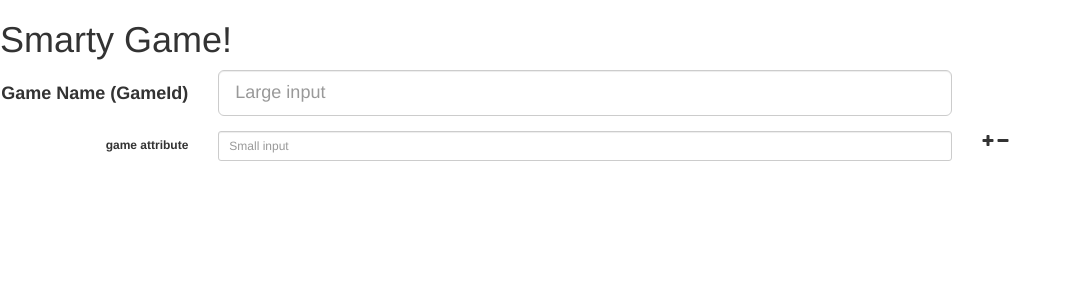
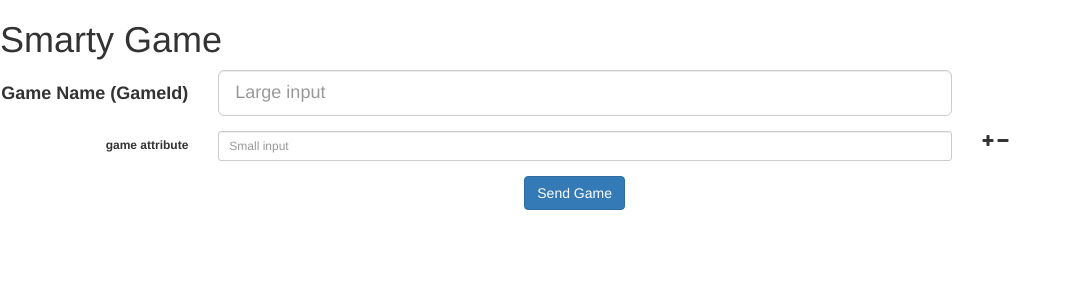
Before and after one commit to climberwb/flask_reports, a Flask app: template templates/hello.html in a window 1280 px wide. Shown: the top 300 px of the page, without its empty margins (0-1070 px from the left). Run offline with Flask 2, Linux system fonts and the light colour scheme; the template is opened without the code that fills it, so the values that code supplies are empty; some libraries are stand-ins or nearby versions.

Commit message:
added dry ajax function to interact with flask api

```diff
--- a/application.py
+++ b/application.py
@@ -56,6 +56,7 @@ def get_one_star(gameId):
 @app.route('/game', methods=['POST'])
 def add_star():
     games = db.games
+    print request.json
     gameId = request.json['gameId']
     general_game_attributes = request.json['generalGameAttributes']
     specific_game_attributes = request.json['specificGameAttributes']
--- a/templates/hello.html
+++ b/templates/hello.html
@@ -4,25 +4,29 @@
 </head>
 
 <body>
-    <h1>Smarty Game!</h1>
-
+  <h1 style="">Smarty Game</h1>
     <div class="form-horizontal" id="game-form">
       <div class="form-group form-group-lg">
         <label class="col-sm-2 control-label" for="formGroupInputLarge">Game Name (GameId)</label>
         <div class="col-sm-7">
-          <input class="form-control" type="text" id="formGroupInputLarge" placeholder="Large input">
+          <input class="form-control game-attr" type="text" id="formGroupInputLarge" placeholder="Large input">
         </div>
       </div>
       <div class="form-group form-group-sm" >
         <label class="col-sm-2 control-label" for="formGroupInputSmall">game attribute</label>
         <div class="col-sm-7">
-          <input class="form-control" type="text" id="formGroupInputSmall" placeholder="Small input">
+          <input class="form-control game-attr" type="text" id="formGroupInputSmall" placeholder="Small input">
         </div>
         <div class="col-sm-1">
               <i class="fa fa-plus fa-1 add-item" aria-hidden="true" ></i>
               <i class="fa fa-minus fa-1 remove-item" aria-hidden="true"></i>
           </div>
       </div>
+       <div class="form-group form-group-sm" id="submit-game">
+              <div class="col-sm-6" >
+                <button  type="button" class="btn btn-primary pull-right" >Send Game</button>
+              </div>
+        </div>
     </div>
 
 
@@ -31,11 +35,54 @@
     <script src="https://maxcdn.bootstrapcdn.com/bootstrap/3.3.7/js/bootstrap.min.js" integrity="sha384-Tc5IQib027qvyjSMfHjOMaLkfuWVxZxUPnCJA7l2mCWNIpG9mGCD8wGNIcPD7Txa" crossorigin="anonymous"></script>
     <script>
         var addItem = function(){
+                let form = $(this).parent()
+                                  .parent()
+                                  .parent();
 
-                let attribute_section = $(this).parent().parent().clone(true)
-                $(this).parent().parent().parent().append(attribute_section);
-                $(attribute_section).find(".form-control").val("");
+                let attribute_section = $(this).parent()
+                                               .parent()
+                                               .clone(true);
+                let submitButton = form.find('#submit-game');
+
+                let newButton = submitButton.clone(true);
+                console.log(newButton);
+                // remove button
+                submitButton.remove();
+                attribute_section.find(".game-attr").val("");
+                form.append(attribute_section);
+                form.append(newButton);
+
+
                 return attribute_section
+        }
+        let ajaxCB = function(results,error){
+                        console.log("cb "+results);
+                        console.log('cb '+JSON.stringify(error));
+                       if(error){
+                         return error;
+                       }
+                       return results;
+                     }
+        let sendData = function(type,url,data={},cb){
+          console.log(data);
+          let response = $.ajax({
+                            // beforeSend: function(xhrObj){
+                            //       xhrObj.setRequestHeader("Content-Type","application/json");
+                            //       xhrObj.setRequestHeader("Accept","application/json");
+                            //   },
+                              type: type,
+                              url: url,
+                              data: JSON.stringify(data,null,'\t'),
+                              contentType: 'application/json;charset=UTF-8',
+                              success: function(resultData) {
+                                 console.log("success "+resultData);
+                                  return cb(resultData, null);
+                              },
+                              error: function(err){
+                                return cb(null, err);
+                              }
+                          });
+
         }
         $( document ).ready(function() {
             $(".add-item").on( "click", function() {
@@ -44,6 +91,25 @@
             $(".remove-item").on( "click", function() {
                  $(this).parent().parent().remove();
             });
+            $("#submit-game button").on("click",function(e){
+              e.preventDefault();
+              var gameAttributes = $('.game-attr')
+                                                  .map(function() {
+                                                        return ($(this).val());
+                                                      }).get();;
+              console.log(gameAttributes);
+              let gameId = gameAttributes.splice(0,1)[0];
+
+              let specificGameAttributes = {'specificGameAttributes':gameAttributes,"gameId":gameId};
+              console.log(specificGameAttributes);
+              console.log(sendData(
+                    "POST",
+                    "/games",
+                    specificGameAttributes,
+                    ajaxCB
+                ));
+
+            })
         });
     </script>
 </body>
```
Also changed, not shown: flaskr.py (+5 -2 lines).
